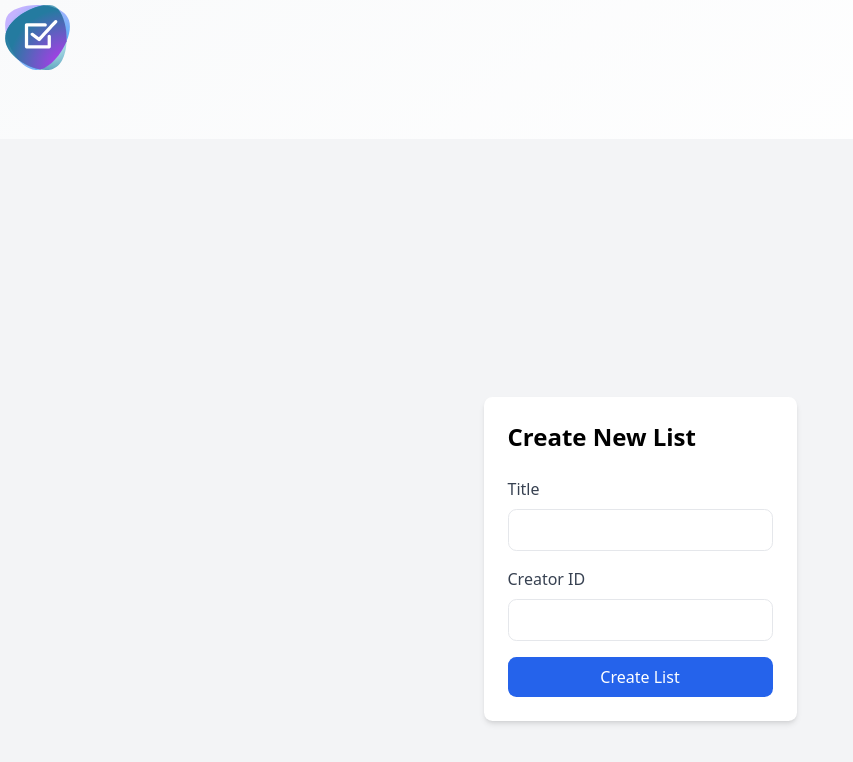
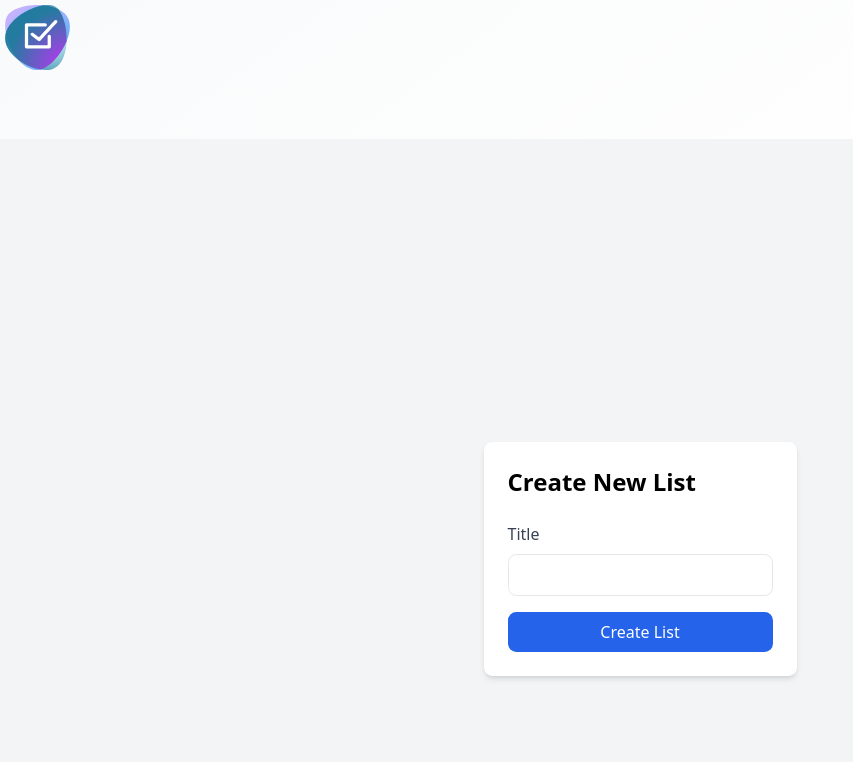
Before and after one commit to TsahiP/cartlist-nextjs, a Next.js app: page /createList in a window 1280 px wide. Shown: the top 762 px of the page, without its empty margins (0-853 px from the left). Built offline with nearby package versions, Linux system fonts and the light colour scheme; no server answers.

Commit message:
Refactor CreateListForm and actions for improved form handling: Replace createList with createListAction in CreateListForm to streamline form state management. Remove unused Creator ID input from the form. Update CartContent to clean up unnecessary comments and enhance readability.

```diff
--- a/src/components/cart/CartContent.tsx
+++ b/src/components/cart/CartContent.tsx
@@ -28,8 +28,7 @@ export default function CartContent({
   searchParams,
   permissionLevel
 }: CartContentProps) {
-  // const userEmail = session?.user?.email;
-  // Not needed for item actions
+
   const listId = searchParams.listId.toString();
 
   return (
--- a/src/components/createListForm/createListForm.tsx
+++ b/src/components/createListForm/createListForm.tsx
@@ -1,11 +1,11 @@
 "use client";
 import { useEffect, useState } from "react";
 import { useRouter } from "next/navigation";
-import { createList } from "@/lib/actions";
+import { createListAction } from "@/lib/actions";
 import { useFormState } from "react-dom";
 
 const CreateListForm = () => {
-  const [state, formAction] = useFormState(createList, undefined);
+  const [state, formAction] = useFormState(createListAction, undefined);
   const router = useRouter();
 
   // const [error, setError] = useState('');
@@ -36,20 +36,6 @@ const CreateListForm = () => {
             className="w-full px-4 py-2 border rounded-md focus:outline-none focus:ring-2 focus:ring-blue-600"
           />
         </div>
-        <div className="mb-4">
-          <label
-            className="block text-gray-700 font-medium mb-2"
-            htmlFor="creatorId"
-          >
-            Creator ID
-          </label>
-          <input
-            name="creatorId"
-            id="creatorId"
-            type="text"
-            className="w-full px-4 py-2 border rounded-md focus:outline-none focus:ring-2 focus:ring-blue-600"
-          />
-        </div>
         <button className="w-full bg-blue-600 text-white py-2 px-4 rounded-md hover:bg-blue-700 focus:outline-none focus:ring-2 focus:ring-blue-600">
           Create List
         </button>
--- a/src/lib/actions.ts
+++ b/src/lib/actions.ts
@@ -212,7 +212,6 @@ export const editItemInList = async (
   }
 };
 
-//delete a list by id
 export const deleteList = async (listId: string) => {
   const session = await auth();
 
@@ -316,6 +315,18 @@ export const createList = async (title: string): Promise<ApiResponse> => {
     console.error("Error creating list:", error);
     return { success: false, error: "Failed to create list" };
   }
+};
+
+// Wrapper for useFormState / form actions
+export const createListAction = async (
+  _prevState: ApiResponse | undefined,
+  formData: FormData
+): Promise<ApiResponse> => {
+  const title = formData.get("title")?.toString().trim() || "";
+  if (!title) {
+    return { success: false, error: "Title is required" };
+  }
+  return await createList(title);
 };
 
 // Fetch carts that belong to the currently authenticated user
```
